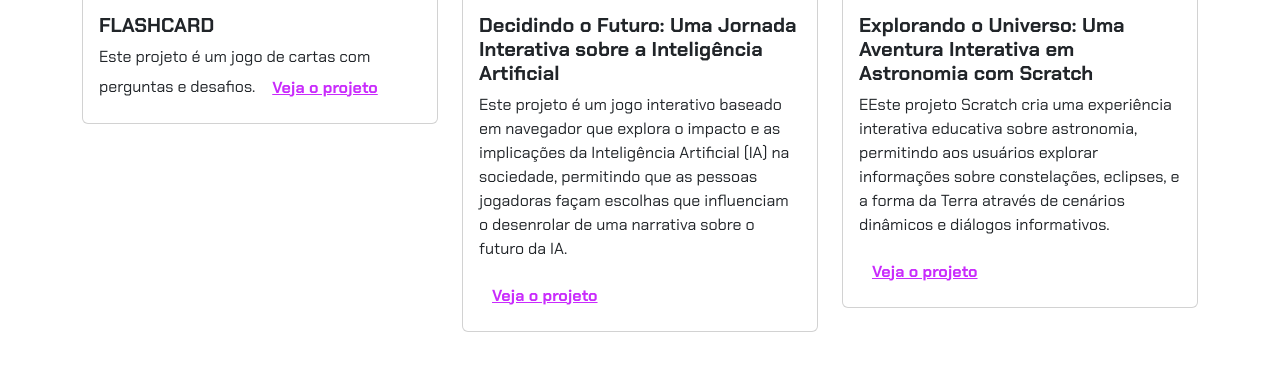
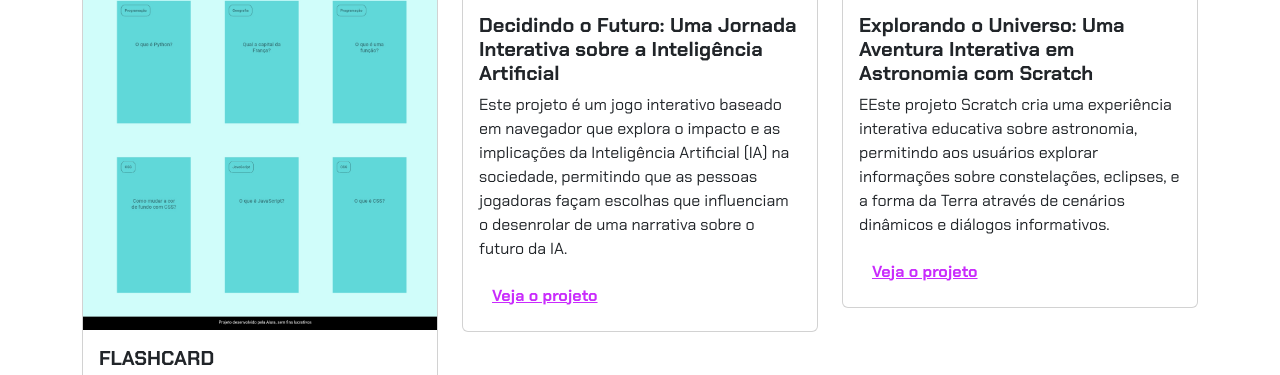
Before and after one commit to nessaoli/Portfolio-de-Projetos, a plain HTML site: page index.html in a window 1280 px wide. Shown: the part 444-819 px from the top of the page. Drawn offline with nearby package versions, Linux system fonts and the light colour scheme.

Commit message:
Update index.html

```diff
--- a/index.html
+++ b/index.html
@@ -31,7 +31,7 @@
             <!-- Projeto 1 -->
             <div class="col-md-4">
                 <div class="card">
-                    <img src="img/flashcard.jpg" class="card-img-top" alt="Imagem do flashcard">
+                    <img src="img/Screenshot_20250617_223223_Chrome.jpg" class="card-img-top" alt="Imagem do flashcard">
                     <div class="card-body">
                         <h5 class="card-title">FLASHCARD</h5>
                         <p class="card-text">Este projeto é um jogo de cartas com perguntas e desafios.</p.
```
